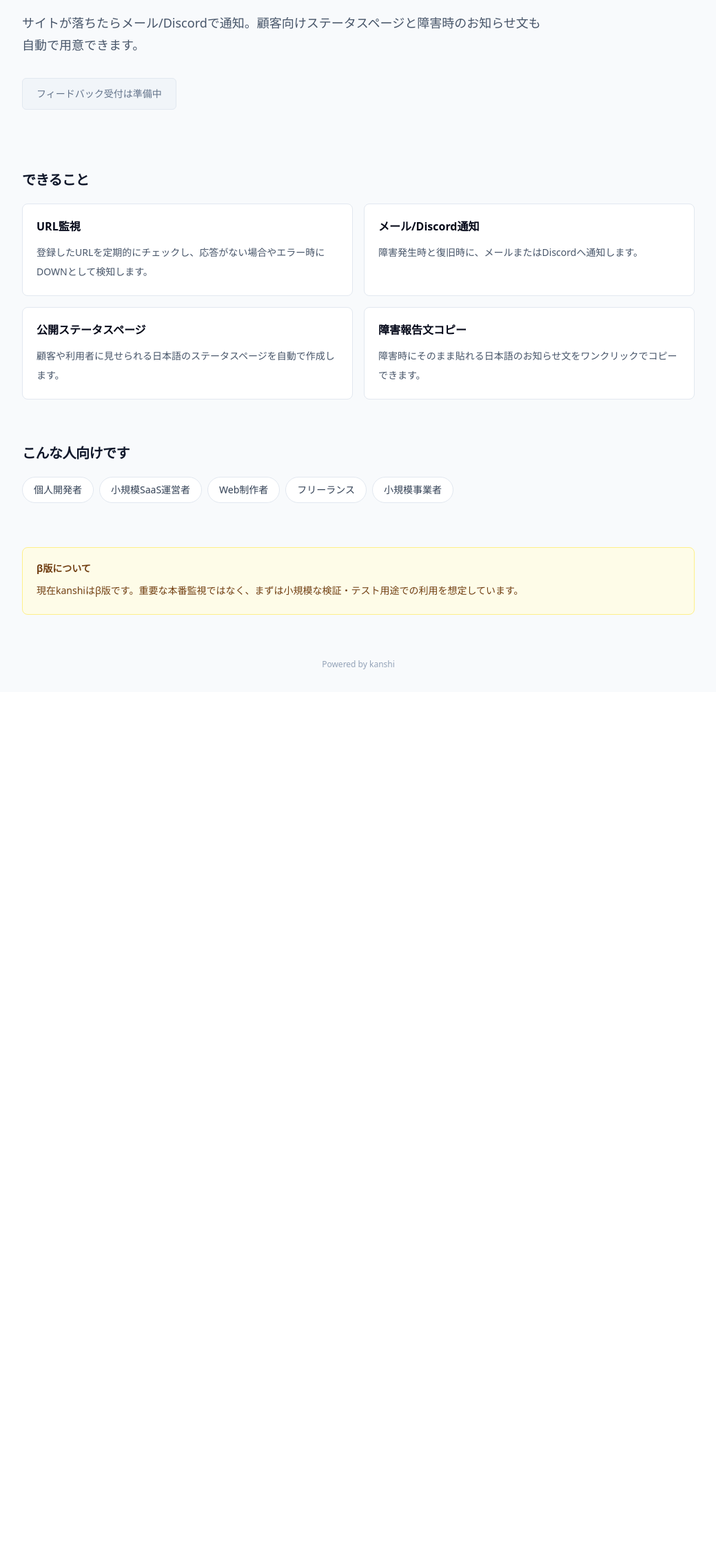
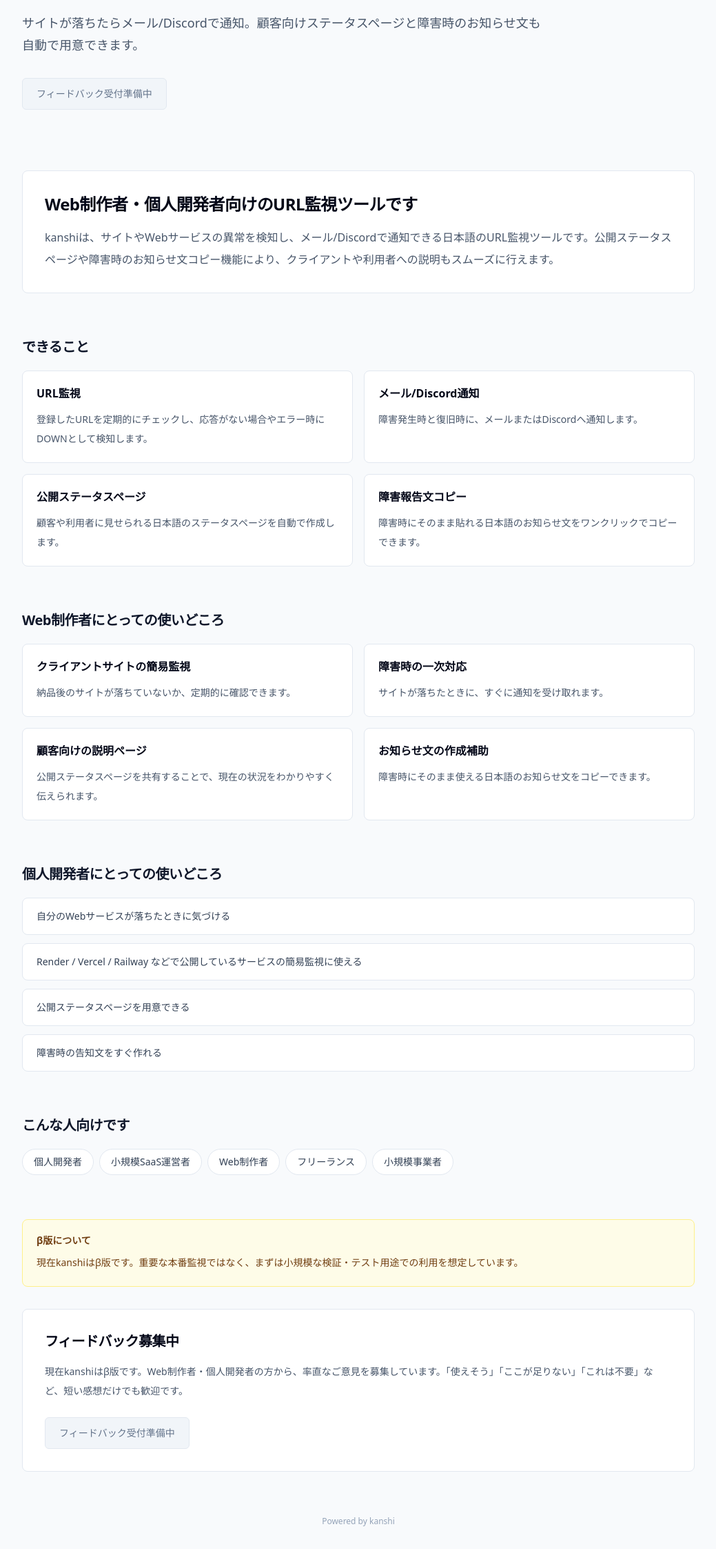
Before and after one commit to kk12289/kanshi, a Flask app: page /beta in a window 1280 px wide. Shown: the part 288-2533 px from the top of the page at 69% size, without its empty margins (120-1159 px from the left). Before the commit the page ends 1258 px from the top, so only its background shows below. Run offline with Flask 3, Linux system fonts and the light colour scheme; some libraries are stand-ins or nearby versions.

Commit message:
Improve beta feedback page

```diff
--- a/app.py
+++ b/app.py
@@ -277,10 +277,13 @@ def beta_page():
     demo_status_slug = os.environ.get("DEMO_STATUS_SLUG")
 
     feedback_url = None
+    feedback_label = "フィードバック受付準備中"
     if feedback_form_url:
         feedback_url = feedback_form_url
+        feedback_label = "フィードバックを送る"
     elif contact_email:
         feedback_url = f"mailto:{contact_email}"
+        feedback_label = "メールで意見を送る"
 
     demo_status_url = None
     if demo_status_slug:
@@ -289,6 +292,7 @@ def beta_page():
     return render_template(
         "beta.html",
         feedback_url=feedback_url,
+        feedback_label=feedback_label,
         demo_status_url=demo_status_url,
     )
 
--- a/templates/beta.html
+++ b/templates/beta.html
@@ -9,14 +9,24 @@
     <p class="mt-6 text-lg leading-8 text-slate-600">サイトが落ちたらメール/Discordで通知。顧客向けステータスページと障害時のお知らせ文も自動で用意できます。</p>
     <div class="mt-8 flex flex-col gap-3 sm:flex-row">
       {% if demo_status_url %}
-        <a href="{{ demo_status_url }}" class="inline-flex items-center justify-center rounded-md bg-slate-900 px-5 py-3 text-sm font-medium text-white hover:bg-slate-700">デモ用ステータスページを見る</a>
+        <a href="{{ demo_status_url }}" class="inline-flex items-center justify-center rounded-md bg-slate-900 px-5 py-3 text-sm font-medium text-white hover:bg-slate-700">デモのステータスページを見る</a>
       {% endif %}
       {% if feedback_url %}
-        <a href="{{ feedback_url }}" class="inline-flex items-center justify-center rounded-md border border-slate-300 bg-white px-5 py-3 text-sm font-medium text-slate-800 hover:bg-slate-50">フィードバックを送る</a>
+        <a href="{{ feedback_url }}" class="inline-flex items-center justify-center rounded-md border border-slate-300 bg-white px-5 py-3 text-sm font-medium text-slate-800 hover:bg-slate-50">{{ feedback_label }}</a>
       {% else %}
-        <span class="inline-flex items-center justify-center rounded-md border border-slate-200 bg-slate-100 px-5 py-3 text-sm font-medium text-slate-500">フィードバック受付は準備中</span>
+        <span class="inline-flex items-center justify-center rounded-md border border-slate-200 bg-slate-100 px-5 py-3 text-sm font-medium text-slate-500">{{ feedback_label }}</span>
       {% endif %}
     </div>
+    {% if demo_status_url %}
+      <p class="mt-3 text-sm text-slate-500">実際に公開されるステータスページの見え方を確認できます。</p>
+    {% endif %}
+  </div>
+</section>
+
+<section class="py-8">
+  <div class="rounded-lg border border-slate-200 bg-white p-6 sm:p-8">
+    <h2 class="text-2xl font-semibold tracking-tight text-slate-950">Web制作者・個人開発者向けのURL監視ツールです</h2>
+    <p class="mt-4 text-base leading-8 text-slate-600">kanshiは、サイトやWebサービスの異常を検知し、メール/Discordで通知できる日本語のURL監視ツールです。公開ステータスページや障害時のお知らせ文コピー機能により、クライアントや利用者への説明もスムーズに行えます。</p>
   </div>
 </section>
 
@@ -43,6 +53,38 @@
 </section>
 
 <section class="py-8">
+  <h2 class="text-xl font-semibold tracking-tight">Web制作者にとっての使いどころ</h2>
+  <div class="mt-5 grid gap-4 sm:grid-cols-2">
+    <article class="rounded-lg border border-slate-200 bg-white p-5">
+      <h3 class="font-semibold text-slate-950">クライアントサイトの簡易監視</h3>
+      <p class="mt-3 text-sm leading-7 text-slate-600">納品後のサイトが落ちていないか、定期的に確認できます。</p>
+    </article>
+    <article class="rounded-lg border border-slate-200 bg-white p-5">
+      <h3 class="font-semibold text-slate-950">障害時の一次対応</h3>
+      <p class="mt-3 text-sm leading-7 text-slate-600">サイトが落ちたときに、すぐに通知を受け取れます。</p>
+    </article>
+    <article class="rounded-lg border border-slate-200 bg-white p-5">
+      <h3 class="font-semibold text-slate-950">顧客向けの説明ページ</h3>
+      <p class="mt-3 text-sm leading-7 text-slate-600">公開ステータスページを共有することで、現在の状況をわかりやすく伝えられます。</p>
+    </article>
+    <article class="rounded-lg border border-slate-200 bg-white p-5">
+      <h3 class="font-semibold text-slate-950">お知らせ文の作成補助</h3>
+      <p class="mt-3 text-sm leading-7 text-slate-600">障害時にそのまま使える日本語のお知らせ文をコピーできます。</p>
+    </article>
+  </div>
+</section>
+
+<section class="py-8">
+  <h2 class="text-xl font-semibold tracking-tight">個人開発者にとっての使いどころ</h2>
+  <ul class="mt-5 space-y-3 text-sm leading-7 text-slate-700">
+    <li class="rounded-lg border border-slate-200 bg-white px-5 py-3">自分のWebサービスが落ちたときに気づける</li>
+    <li class="rounded-lg border border-slate-200 bg-white px-5 py-3">Render / Vercel / Railway などで公開しているサービスの簡易監視に使える</li>
+    <li class="rounded-lg border border-slate-200 bg-white px-5 py-3">公開ステータスページを用意できる</li>
+    <li class="rounded-lg border border-slate-200 bg-white px-5 py-3">障害時の告知文をすぐ作れる</li>
+  </ul>
+</section>
+
+<section class="py-8">
   <h2 class="text-xl font-semibold tracking-tight">こんな人向けです</h2>
   <div class="mt-5 flex flex-wrap gap-2">
     {% for user_type in ["個人開発者", "小規模SaaS運営者", "Web制作者", "フリーランス", "小規模事業者"] %}
@@ -55,4 +97,16 @@
   <h2 class="text-sm font-semibold text-yellow-900">β版について</h2>
   <p class="mt-2 text-sm leading-7 text-yellow-900">現在kanshiはβ版です。重要な本番監視ではなく、まずは小規模な検証・テスト用途での利用を想定しています。</p>
 </section>
+
+<section class="my-8 rounded-lg border border-slate-200 bg-white p-6 sm:p-8">
+  <h2 class="text-xl font-semibold tracking-tight text-slate-950">フィードバック募集中</h2>
+  <p class="mt-4 text-sm leading-7 text-slate-600">現在kanshiはβ版です。Web制作者・個人開発者の方から、率直なご意見を募集しています。「使えそう」「ここが足りない」「これは不要」など、短い感想だけでも歓迎です。</p>
+  <div class="mt-6">
+    {% if feedback_url %}
+      <a href="{{ feedback_url }}" class="inline-flex items-center justify-center rounded-md bg-slate-900 px-5 py-3 text-sm font-medium text-white hover:bg-slate-700">{{ feedback_label }}</a>
+    {% else %}
+      <span class="inline-flex items-center justify-center rounded-md border border-slate-200 bg-slate-100 px-5 py-3 text-sm font-medium text-slate-500">{{ feedback_label }}</span>
+    {% endif %}
+  </div>
+</section>
 {% endblock %}
```
Also changed, not shown: README.md.
